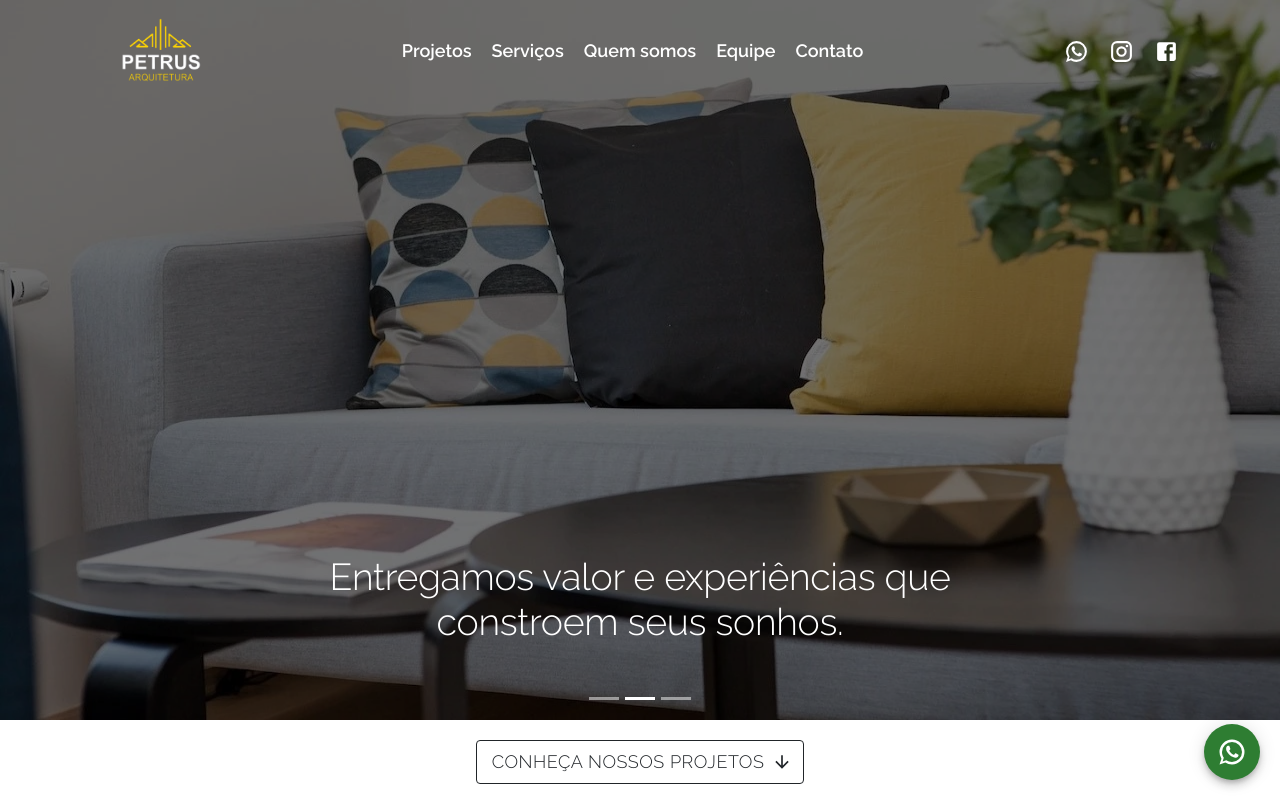
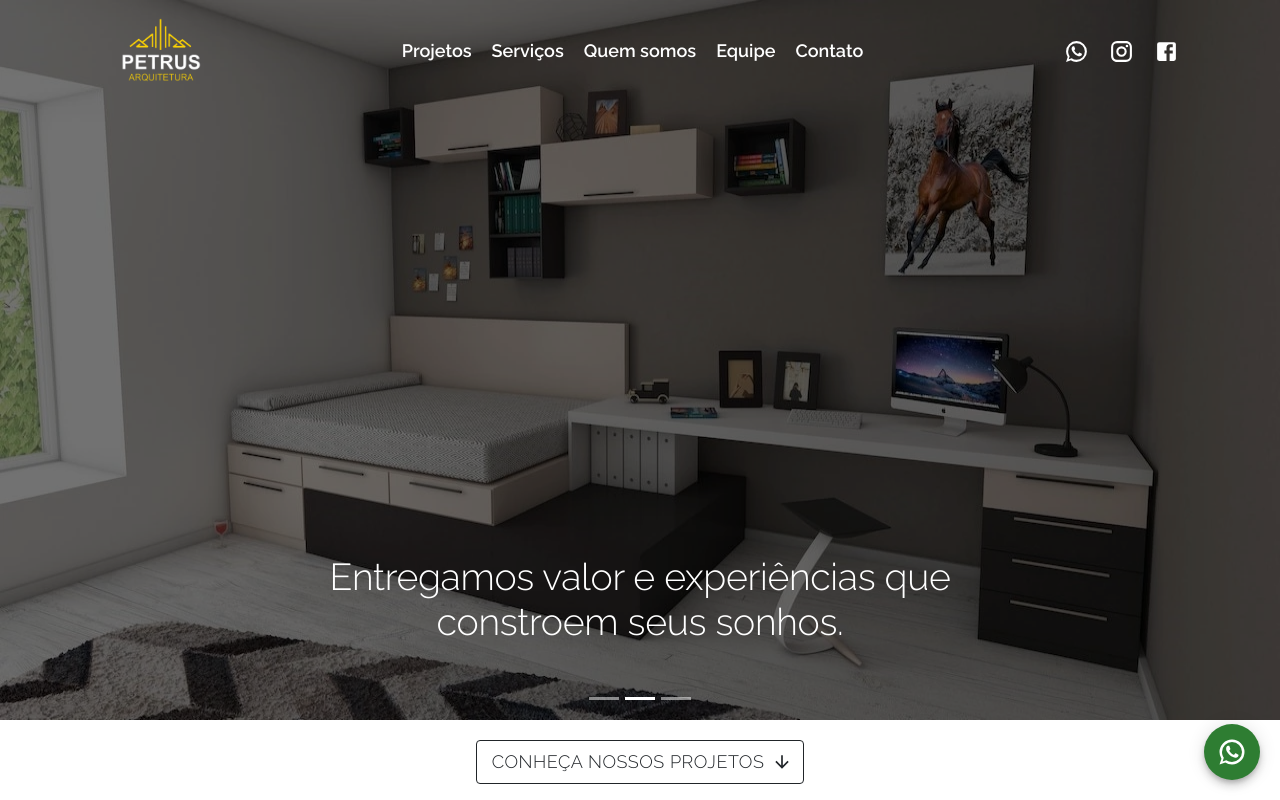
Before and after one commit to anderwll/petrus, a React (Create React App) app: page / in a window 1280 px wide. Both pictures are taken after a click on the button 604 px from the left and 698 px from the top of the page. Shown: the top 800 px of the page. Built offline with nearby package versions, Linux system fonts and the light colour scheme.

Commit message:
ajustado imagens

```diff
--- a/src/components/Apresentacao/index.tsx
+++ b/src/components/Apresentacao/index.tsx
@@ -38,7 +38,7 @@
                     </Carousel.Caption>
                 </Carousel.Item>
                 <Carousel.Item interval={1500}>
-                    <img src="./assets/image/img7.webp"alt="Second slide" />
+                    <img src="./assets/image/img3.webp"alt="Second slide" />
                     <Carousel.Caption>
 
                     <Typography variant="h2" color="initial">Entregamos valor e experiências que constroem seus sonhos.</Typography>
```
